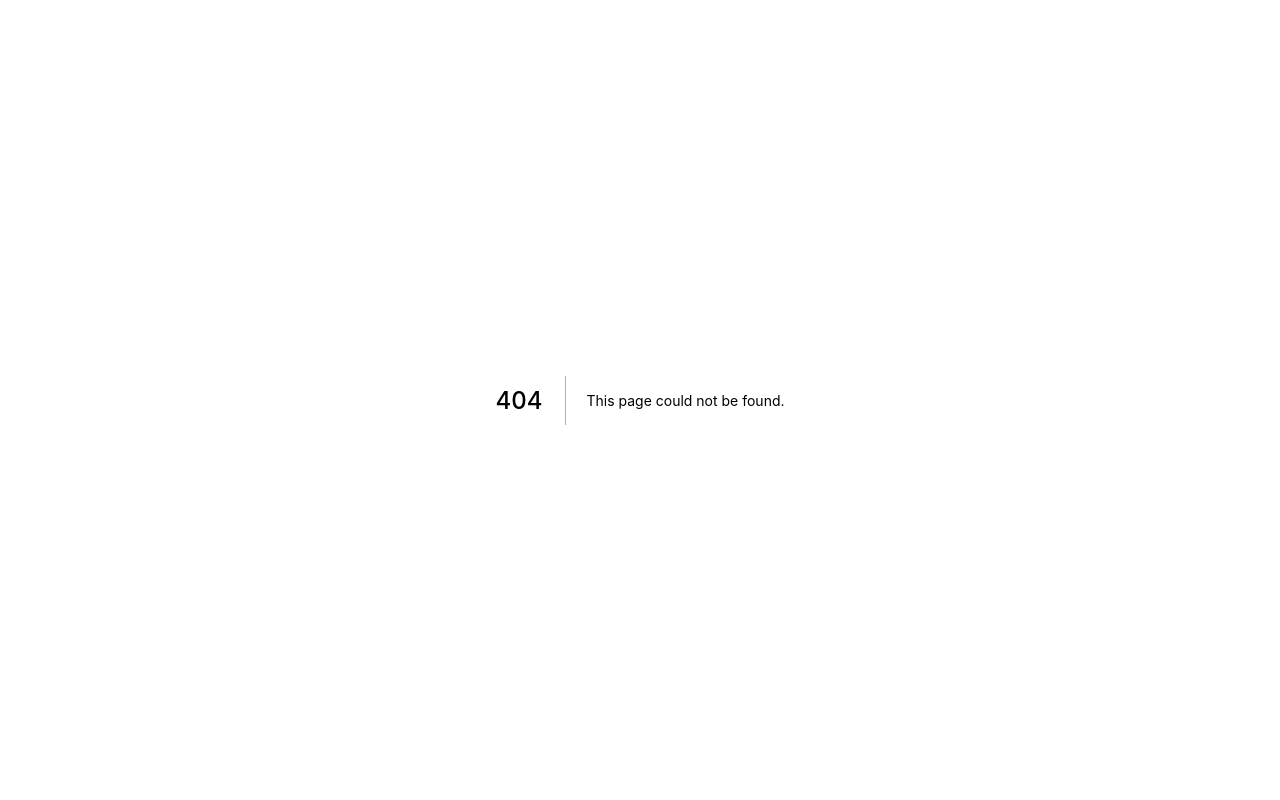
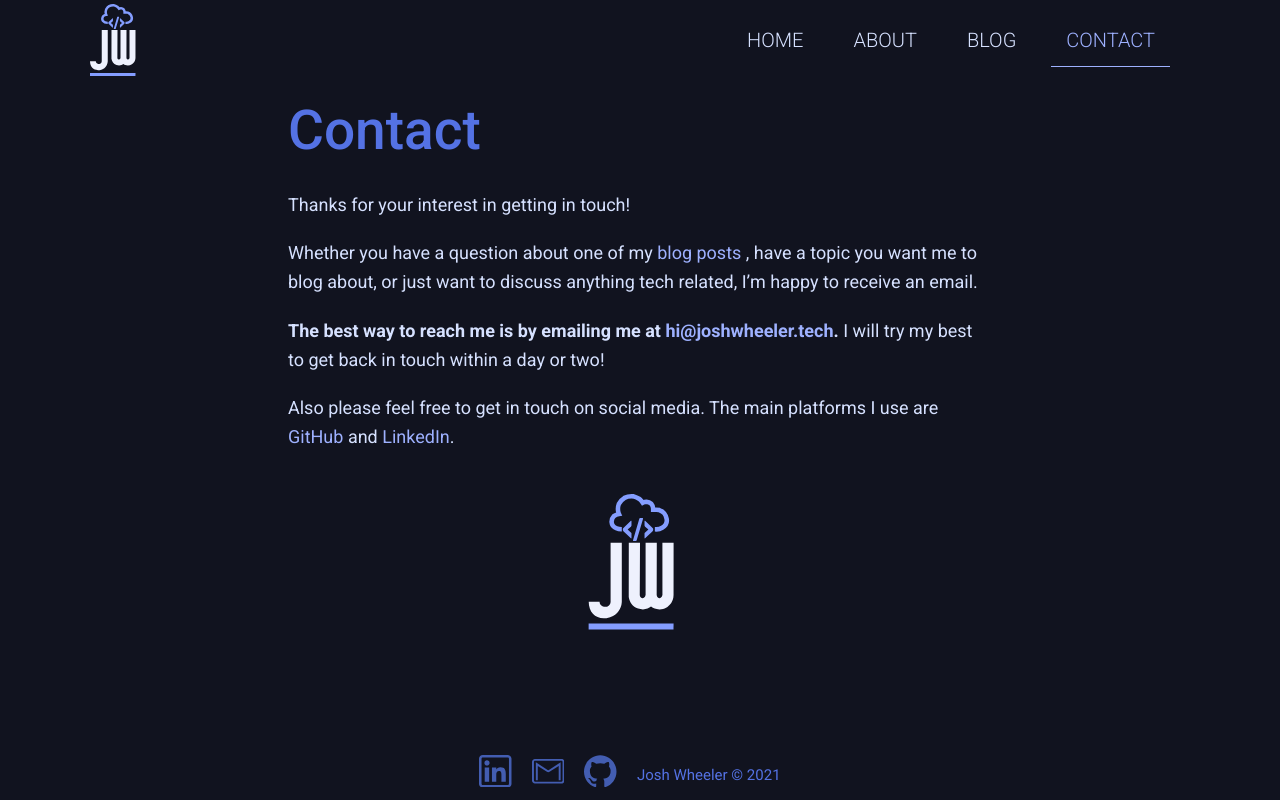
Before and after one commit to jltwheeler/personal-website, a Next.js app: page /contact in a window 1280 px wide. Before the commit this address had no page. Built offline with nearby package versions, Linux system fonts and the light colour scheme.

Commit message:
add contact page

```diff
--- a/config.ts
+++ b/config.ts
@@ -3,6 +3,7 @@ import { slate, slateDark, indigo, indigoDark } from '@radix-ui/colors';
 export const prefix = process.env.NEXT_PUBLIC_BASE_PATH || '';
 
 const sizes = {
+  '3xl': 1820,
   '2xl': 1540,
   xl: 1280,
   l: 1000,
@@ -11,6 +12,7 @@ const sizes = {
 };
 
 interface Sizes {
+  '3xl': number;
   '2xl': number;
   xl: number;
   l: number;
--- /dev/null
+++ b/pages/contact.tsx
@@ -0,0 +1,129 @@
+import Head from 'next/head';
+import Link from 'next/link';
+import styled from 'styled-components';
+
+import { Container, Footer, Header, Main, Navbar } from '../components';
+import { ThemeProps } from '../config';
+
+const ContactStyle = styled.section`
+  margin-bottom: 2rem;
+
+  img {
+    margin-top: 2rem;
+    display: block;
+    margin: 1rem auto;
+    width: 20%;
+    padding: 2rem 0;
+
+    @media (min-width: ${(props: ThemeProps) => props.theme.sizes['3xl']}px) {
+      padding-top: 7.5rem;
+    }
+
+    @media (max-width: ${(props: ThemeProps) => props.theme.sizes['m']}px) {
+      width: 40%;
+    }
+    @media (max-width: ${(props: ThemeProps) => props.theme.sizes['s']}px) {
+      width: 50%;
+    }
+  }
+
+  a {
+    text-decoration: none;
+    color: ${(props) => props.theme.colors.indigo11};
+    &:hover {
+      color: ${(props: ThemeProps) => props.theme.colors.indigo10};
+    }
+
+    &:active {
+      color: ${(props: ThemeProps) => props.theme.colors.indigo10};
+    }
+  }
+
+  p {
+    font-size: 1.8rem;
+    padding: 1rem 0;
+    line-height: 1.6;
+
+    @media (max-width: ${(props: ThemeProps) => props.theme.sizes['m']}px) {
+      font-size: 1.6rem;
+      padding: 1rem 0;
+      line-height: 1.5;
+    }
+    @media (max-width: ${(props: ThemeProps) => props.theme.sizes['s']}px) {
+      line-height: 1.4;
+    }
+  }
+`;
+
+const Contact = () => {
+  return (
+    <>
+      <Head>
+        <title>Josh Wheeler | Contact</title>
+        <meta
+          name="description"
+          content="Get in touch and contact Josh Wheeler"
+        />
+        <link rel="icon" href="/jw-favicon.svg" />
+      </Head>
+
+      <Main>
+        <Navbar />
+        <Container>
+          <Header title="Contact" />
+          <ContactStyle>
+            <p>Thanks for your interest in getting in touch!</p>
+            <p>
+              Whether you have a question about one of my
+              <Link href={'/blog/'} passHref={true}>
+                <a target="_blank"> blog posts </a>
+              </Link>
+              , have a topic you want me to blog about, or just want to discuss
+              anything tech related, I’m happy to receive an email.
+            </p>
+            <p>
+              <strong>
+                The best way to reach me is by emailing me at{' '}
+                <a
+                  target="_blank"
+                  href="mailto:hi@joshwheeler.tech"
+                  rel="noreferrer"
+                >
+                  hi@joshwheeler.tech
+                </a>
+                .
+              </strong>{' '}
+              I will try my best to get back in touch within a day or two!
+            </p>
+
+            <p>
+              Also please feel free to get in touch on social media. The main
+              platforms I use are{' '}
+              <a
+                href="https://github.com/jltwheeler"
+                target="_blank"
+                rel="noreferrer"
+              >
+                GitHub{' '}
+              </a>
+              and
+              <a
+                href="https://www.linkedin.com/in/joshuawheeler93/"
+                target="_blank"
+                rel="noreferrer"
+              >
+                {' '}
+                LinkedIn
+              </a>
+              .
+            </p>
+            <img alt="keyboard" src="./jw-logo-dark.svg" />
+          </ContactStyle>
+        </Container>
+        <Footer />
+      </Main>
+    </>
+  );
+};
+
+export default Contact;
```
